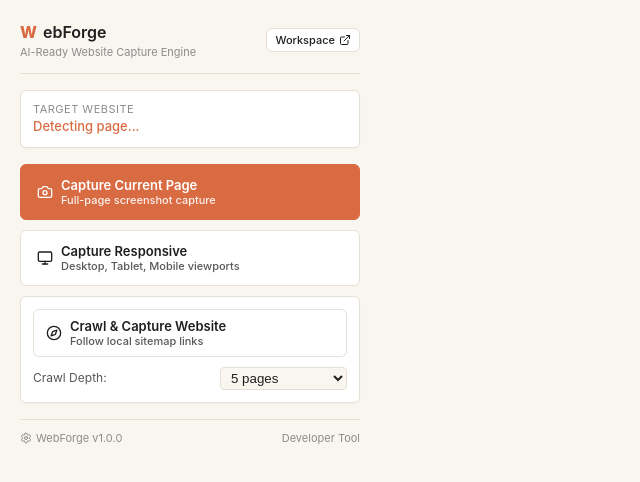
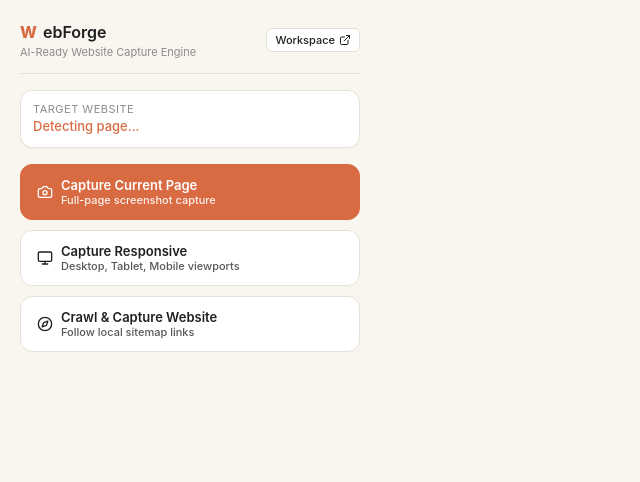
Before and after one commit to zakisheriff/WebForge, a React (Vite) app: page / in a window 1280 px wide. Shown: the top 482 px of the page, without its empty margins (0-640 px from the left). Built offline with nearby package versions, Linux system fonts and the light colour scheme; no server answers.

Commit message:
style: curve popup layout and clean buttons, crawl depth, and version info

```diff
--- a/src/index.css
+++ b/src/index.css
@@ -57,6 +57,7 @@
   width: 380px;
   min-height: 400px;
   overflow: hidden;
+  border-radius: 20px;
 }
 
 /* Scrollbars */
--- a/src/popup/PopupView.tsx
+++ b/src/popup/PopupView.tsx
@@ -1,9 +1,8 @@
 import { useState, useEffect } from 'react';
-import { Camera, Monitor, Compass, ExternalLink, Settings, ShieldAlert } from 'lucide-react';
+import { Camera, Monitor, Compass, ExternalLink, ShieldAlert } from 'lucide-react';
 
 export default function PopupView() {
   const [activeTab, setActiveTab] = useState<chrome.tabs.Tab | null>(null);
-  const [crawlDepth, setCrawlDepth] = useState<number>(5);
   const [error, setError] = useState<string | null>(null);
 
   useEffect(() => {
@@ -34,7 +33,8 @@
       color: 'var(--text-primary)',
       display: 'flex',
       flexDirection: 'column',
-      gap: '16px'
+      gap: '16px',
+      borderRadius: '20px'
     }}>
       {/* Header */}
       <div style={{ display: 'flex', alignItems: 'center', justifyContent: 'space-between', borderBottom: '1px solid var(--border-color)', paddingBottom: '12px' }}>
@@ -61,7 +61,7 @@
       ) : (
         <>
           {/* Active site banner */}
-          <div className="card" style={{ padding: '10px 12px', background: 'var(--bg-card)' }}>
+          <div className="card" style={{ padding: '10px 12px', background: 'var(--bg-card)', borderRadius: '12px' }}>
             <div style={{ fontSize: '11px', color: 'var(--text-muted)', textTransform: 'uppercase', letterSpacing: '0.5px' }}>Target Website</div>
             <div style={{ fontSize: '13px', fontWeight: 500, whiteSpace: 'nowrap', overflow: 'hidden', textOverflow: 'ellipsis', color: 'var(--accent-color)' }}>
               {activeTab ? new URL(activeTab.url!).hostname : 'Detecting page...'}
@@ -72,7 +72,7 @@
           <div style={{ display: 'flex', flexDirection: 'column', gap: '10px' }}>
             <button
               className="button button-primary"
-              style={{ justifyContent: 'flex-start', padding: '12px 16px' }}
+              style={{ justifyContent: 'flex-start', padding: '12px 16px', borderRadius: '12px' }}
               onClick={() => openDashboard('capture')}
             >
               <Camera size={16} />
@@ -84,7 +84,7 @@
 
             <button
               className="button"
-              style={{ justifyContent: 'flex-start', padding: '12px 16px' }}
+              style={{ justifyContent: 'flex-start', padding: '12px 16px', borderRadius: '12px' }}
               onClick={() => openDashboard('responsive')}
             >
               <Monitor size={16} />
@@ -94,11 +94,10 @@
               </div>
             </button>
 
-            <div className="card" style={{ padding: '12px', display: 'flex', flexDirection: 'column', gap: '10px' }}>
             <button
               className="button"
-                style={{ justifyContent: 'flex-start', padding: '8px 12px', width: '100%' }}
-                onClick={() => openDashboard('crawl', `&depth=${crawlDepth}`)}
+              style={{ justifyContent: 'flex-start', padding: '12px 16px', borderRadius: '12px' }}
+              onClick={() => openDashboard('crawl', `&depth=10`)}
             >
               <Compass size={16} />
               <div style={{ textAlign: 'left' }}>
@@ -106,37 +105,9 @@
                 <div style={{ fontSize: '11px', color: 'var(--text-secondary)' }}>Follow local sitemap links</div>
               </div>
             </button>
-
-              <div style={{ display: 'flex', alignItems: 'center', justifyContent: 'space-between', fontSize: '12px' }}>
-                <span style={{ color: 'var(--text-secondary)' }}>Crawl Depth:</span>
-                <select
-                  value={crawlDepth}
-                  onChange={(e) => setCrawlDepth(Number(e.target.value))}
-                  style={{
-                    background: 'var(--bg-app)',
-                    border: '1px solid var(--border-color)',
-                    borderRadius: '4px',
-                    padding: '2px 6px',
-                    color: 'var(--text-primary)',
-                    outline: 'none'
-                  }}
-                >
-                  <option value={1}>1 page</option>
-                  <option value={5}>5 pages</option>
-                  <option value={10}>10 pages</option>
-                  <option value={20}>20 pages (Max)</option>
-                </select>
-              </div>
-            </div>
           </div>
         </>
       )}
-
-      {/* Footer */}
-      <div style={{ display: 'flex', justifyContent: 'space-between', alignItems: 'center', borderTop: '1px solid var(--border-color)', paddingTop: '10px', fontSize: '11px', color: 'var(--text-muted)' }}>
-        <span style={{ display: 'flex', alignItems: 'center', gap: '4px' }}><Settings size={12} /> WebForge v1.0.0</span>
-        <span>Developer Tool</span>
-      </div>
     </div>
   );
 }
```
Lines whose indentation alone changed are shown as unchanged.
